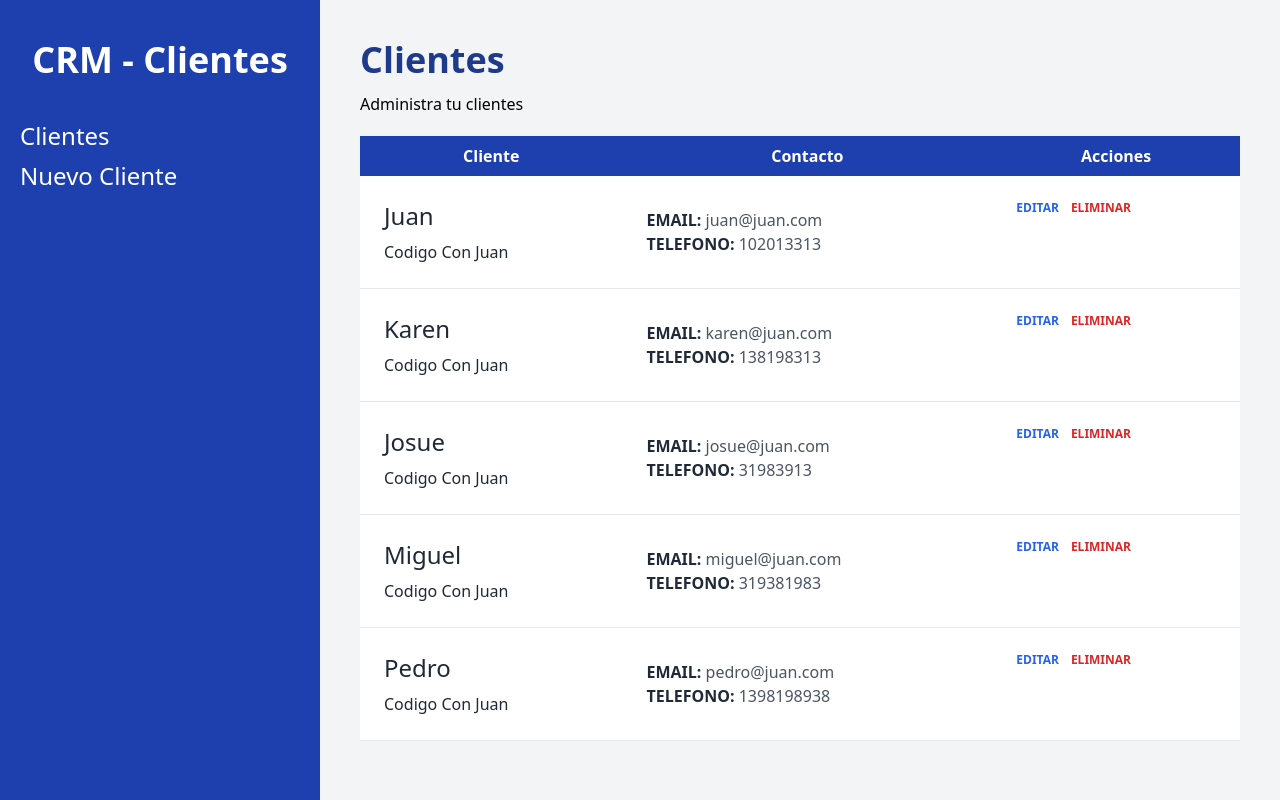
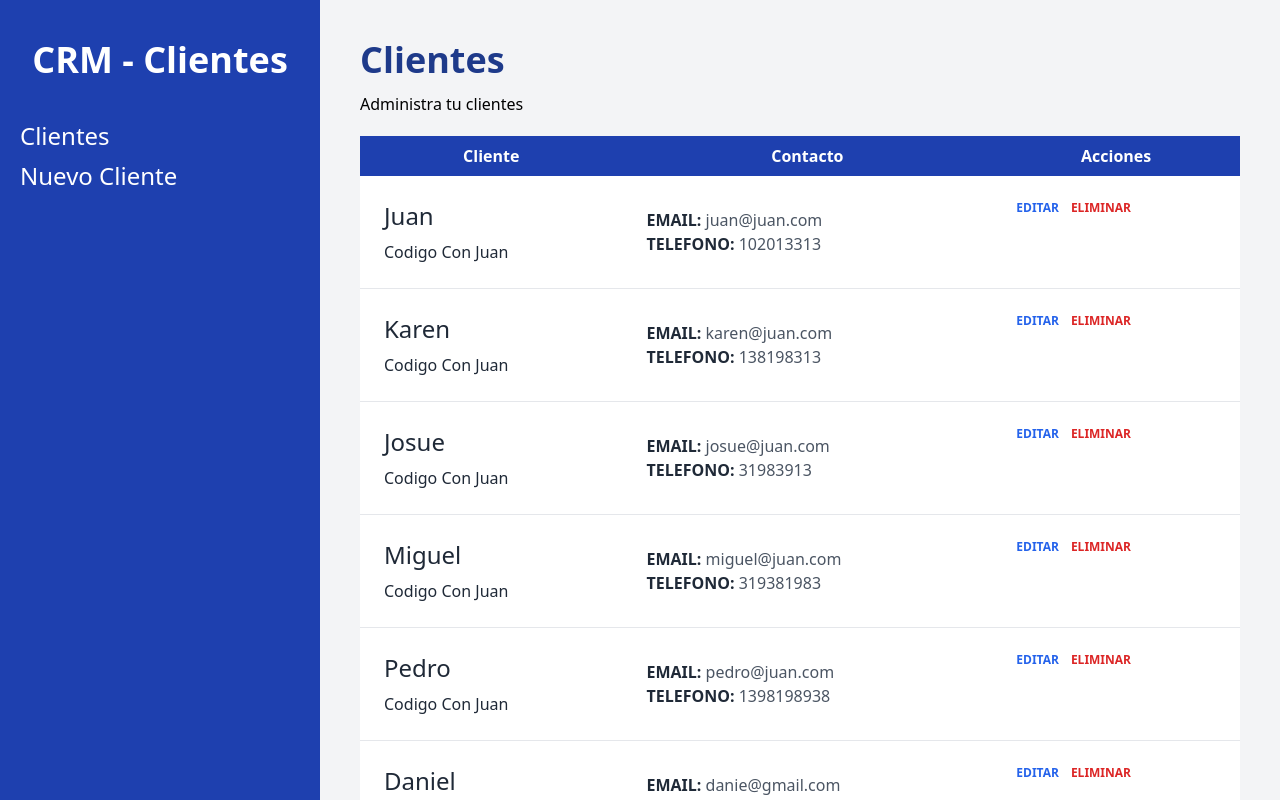
Before and after one commit to danielmateu/crm-react, a React (Vite) app: page / in a window 1280 px wide. Built offline with nearby package versions, Linux system fonts and the light colour scheme; data requests are answered from the project's data file.

Commit message:
agregando clientes impactando en el API

```diff
--- /dev/null
+++ b/data/clientes.js
@@ -0,0 +1,29 @@
+
+export const obtenerClientes =  async () => {
+
+    try {
+        const response = await fetch(import.meta.env.VITE_API_URL) //? verifica si es clientes o clients
+        const result = await response.json()
+        console.log(result)
+        return result
+    } catch (error) {
+        console.log(error.message)
+        return []
+    }
+}
+
+export const agregarCliente = async (datos) => {
+
+    try {
+        const respuesta = await fetch(import.meta.env.VITE_API_URL, {
+            method: 'POST',
+            body: JSON.stringify(datos),
+            headers: {
+                'Content-type': 'application/json'
+            }
+        })
+        await respuesta.json();
+    } catch (error) {
+        console.log(error)
+    }
+}
--- a/data/clientes.jsx
+++ /dev/null
@@ -1,12 +0,0 @@
-
-export const obtenerClientes =  async () => {
-    try {
-        const response = await fetch(`${import.meta.env.VITE_API_URL}/clientes`) //? verifica si es clientes o clients
-        const result = await response.json()
-        console.log(result)
-        return result
-    } catch (error) {
-        console.log(error.message)
-        return []
-    }
-}
--- a/db.json
+++ b/db.json
@@ -34,6 +34,14 @@
       "telefono": 1398198938,
       "email": "pedro@juan.com",
       "empresa": "Codigo Con Juan"
+    },
+    {
+      "nombre": "Daniel",
+      "empresa": "Caca",
+      "email": "danie@gmail.com",
+      "telefono": "61474321654",
+      "notas": "Tinc sed",
+      "id": 6
     }
   ]
 }
--- a/src/pages/NuevoCliente.jsx
+++ b/src/pages/NuevoCliente.jsx
@@ -1,4 +1,5 @@
-import { useNavigate, Form, useActionData } from 'react-router-dom'
+import { useNavigate, Form, useActionData, redirect } from 'react-router-dom'
+import { agregarCliente } from '../../data/clientes';
 import Error from '../components/Error';
 
 import Formulario from '../components/Formulario'
@@ -32,8 +33,9 @@
 
     }
 
-    console.log(errores)
+    await agregarCliente(datos);
 
+    return redirect('/')
 }
 
 const NuevoCliente = () => {
```
Also changed, not shown: 1 other file (tests, documents, lock files or other folders). Lines whose indentation alone changed are shown as unchanged.
